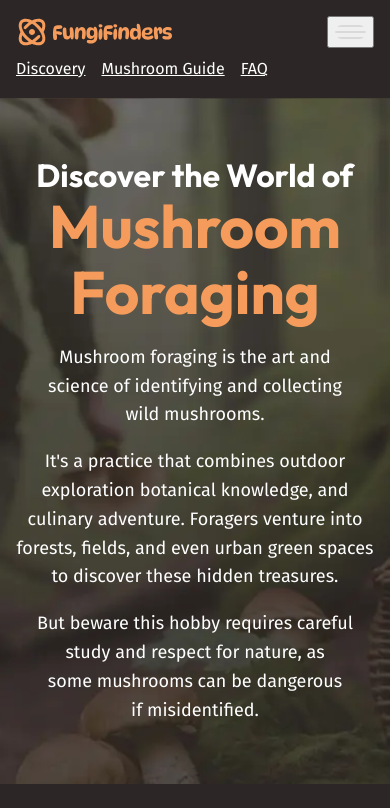
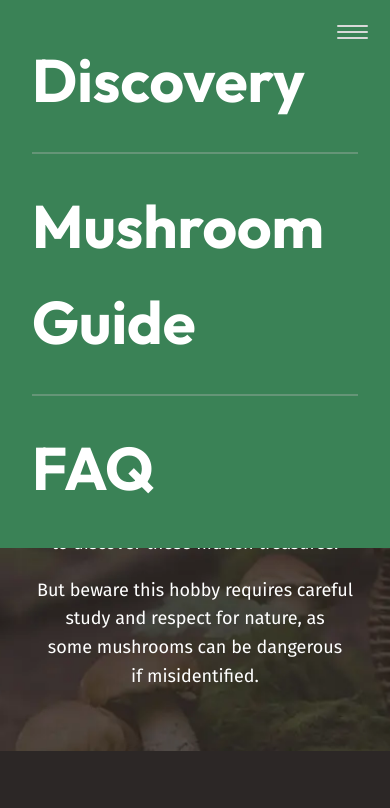
Before and after one commit to tg27murray/fungifinders, a plain HTML site: page index.html in a window 390 px wide. Both pictures are taken after a click on the button "menu". Shown: the top 808 px of the page. Drawn offline with Linux system fonts and the light colour scheme.

Commit message:
functional hamburger menu

```diff
--- a/app.js
+++ b/app.js
@@ -1 +1,12 @@
-document.querySelector(".text-main").style.backgroundColor = "blue";
+const navToggle = document.querySelector('[aria-controls="primary-nav"]');
+const primaryNav = document.querySelector(".primaryNavigation");
+
+navToggle.addEventListener("click", () => {
+  const navOpened = navToggle.getAttribute("aria-expanded");
+  if (navOpened === "false") {
+    navToggle.setAttribute("aria-expanded", "true");
+  } else {
+    navToggle.setAttribute("aria-expanded", "false");
+  }
+  console.log(navOpened);
+});
--- a/style.css
+++ b/style.css
@@ -255,14 +255,65 @@
     flex-wrap: wrap;
   }
 
+  [aria-controls="primary-nav"] {
+    /* display: none; */
+    z-index: 100;
+    cursor: pointer;
+    background: transparent;
+    border: 0;
+
+    img {
+      border-radius: 0;
+    }
+  }
+
+  [aria-controls="primary-nav"] {
+    display: none;
+  }
+
   .primary-navigation {
     ul {
       display: flex;
       gap: 0.5rem 1rem;
-      flex-wrap: rap;
+      flex-wrap: wrap;
+    }
+
+    a {
+      text-decoration: none;
+    }
+
+    @media (width < 760px) {
+      display: none;
+      position: absolute;
+      z-index: 10;
+      top: 0;
+      right: 0;
+      font-size: var(--font-size-heading-lg);
+      font-weight: 700;
+      font-family: var(--ff-heading);
+      background-color: var(--background-accent-main);
+      padding: 2rem;
+      border-radius: (0, 0, 0, var(--border-radius-3));
+
+      ul {
+        flex-direction: column;
+        gap: 0;
+      }
+      li + li {
+        margin-block-start: 1.5rem;
+        padding-block-start: 1.5rem;
+        border-top: 2px solid var(--background-accent-light);
+      }
+      [aria-expanded="true"] ~ & {
+        display: block;
+      }
     }
   }
-
+  @media (width < 760px) {
+    [aria-controls="primary-nav"] {
+      display: block;
+    }
+  }
   .site-footer {
     background-color: var(--background-dark);
     text-align: center;
```
